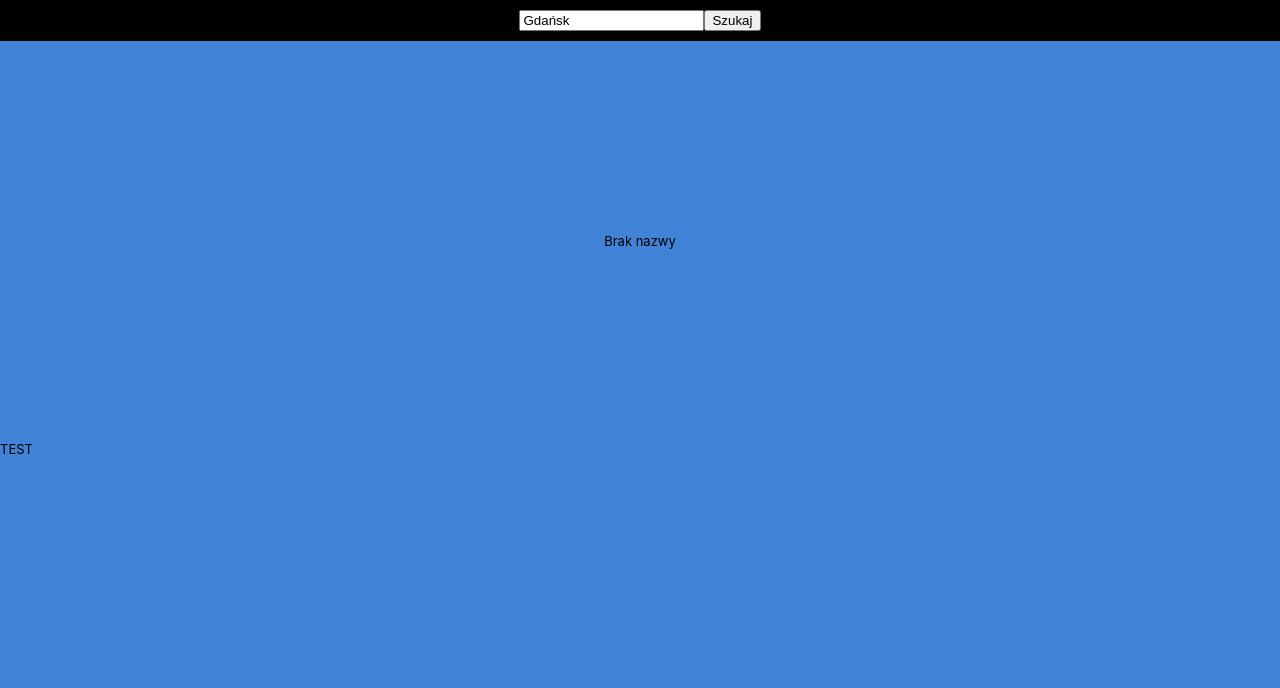
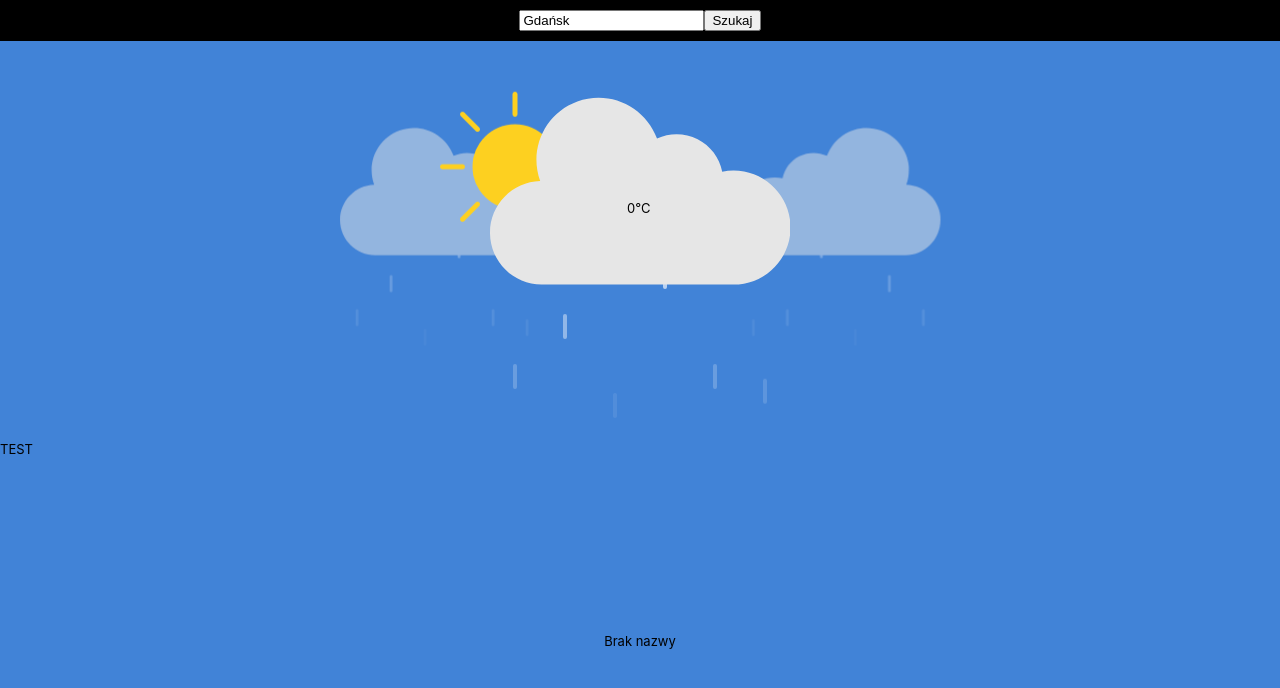
Before and after one commit to aXenDeveloper/react-weather-old, a React (Create React App) app: page / in a window 1280 px wide. Shown: the top 688 px of the page. Built offline with nearby package versions, Linux system fonts and the light colour scheme.

Commit message:
Update Content.js

```diff
--- a/src/components/Content.js
+++ b/src/components/Content.js
@@ -47,8 +47,8 @@ const Content = props => {
     return (
         <div className='content'>
             <div className='weather'>
-            {selectWeather['11d']}
-                {props.temp ? (props.loading ? <LoadingView /> : selectWeather[props.icon]) : <WeatherNoneView />}
+            {weather['11d']}
+                {props.temp ? (props.loading ? <LoadingView /> : weather[props.icon]) : <WeatherNoneView />}
             </div>
             <div>
                 TEST
```
